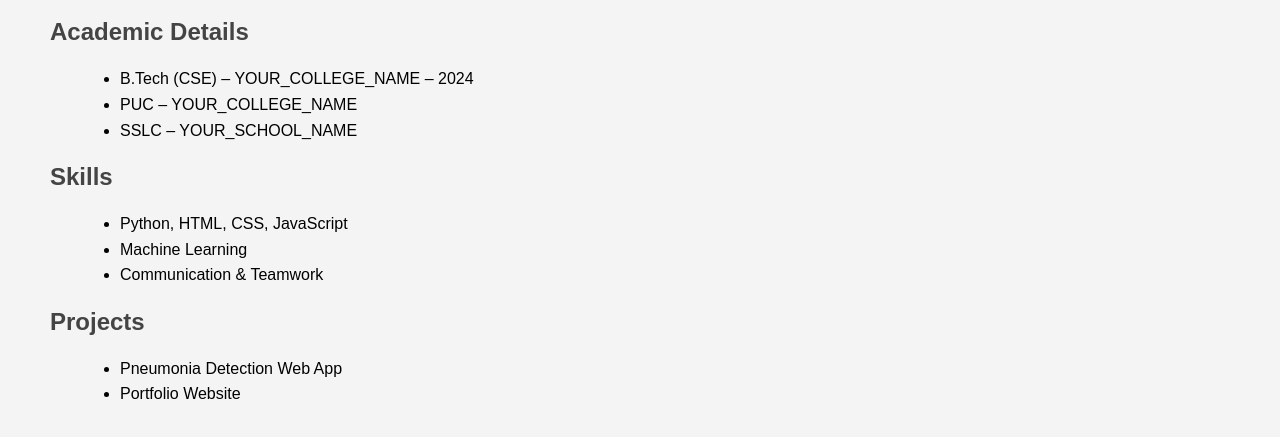
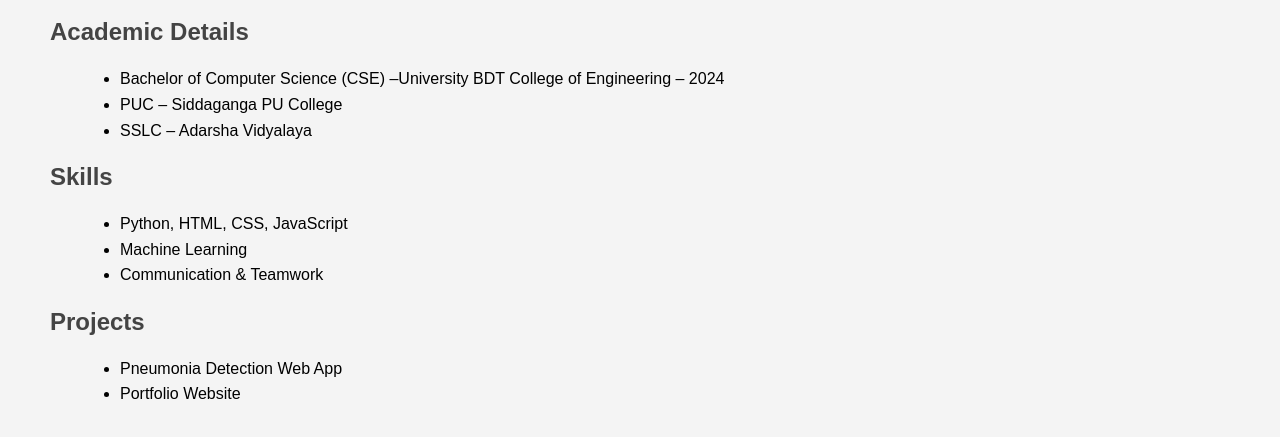
Before and after one commit to USINCHANA/MyWebsite, a plain HTML site: page resume.html in a window 1280 px wide. Shown: the part 121-558 px from the top of the page. Drawn offline with Linux system fonts and the light colour scheme; a script that the page names is missing.

Commit message:
resume.html

```diff
--- a/resume.html
+++ b/resume.html
@@ -16,9 +16,9 @@
 
     <h2>Academic Details</h2>
     <ul>
-        <li>B.Tech (CSE) – YOUR_COLLEGE_NAME – 2024</li>
-        <li>PUC – YOUR_COLLEGE_NAME</li>
-        <li>SSLC – YOUR_SCHOOL_NAME</li>
+        <li>Bachelor of Computer Science (CSE) –University BDT College of Engineering – 2024</li>
+        <li>PUC – Siddaganga PU College</li>
+        <li>SSLC – Adarsha Vidyalaya</li>
     </ul>
 
     <h2>Skills</h2>
```
